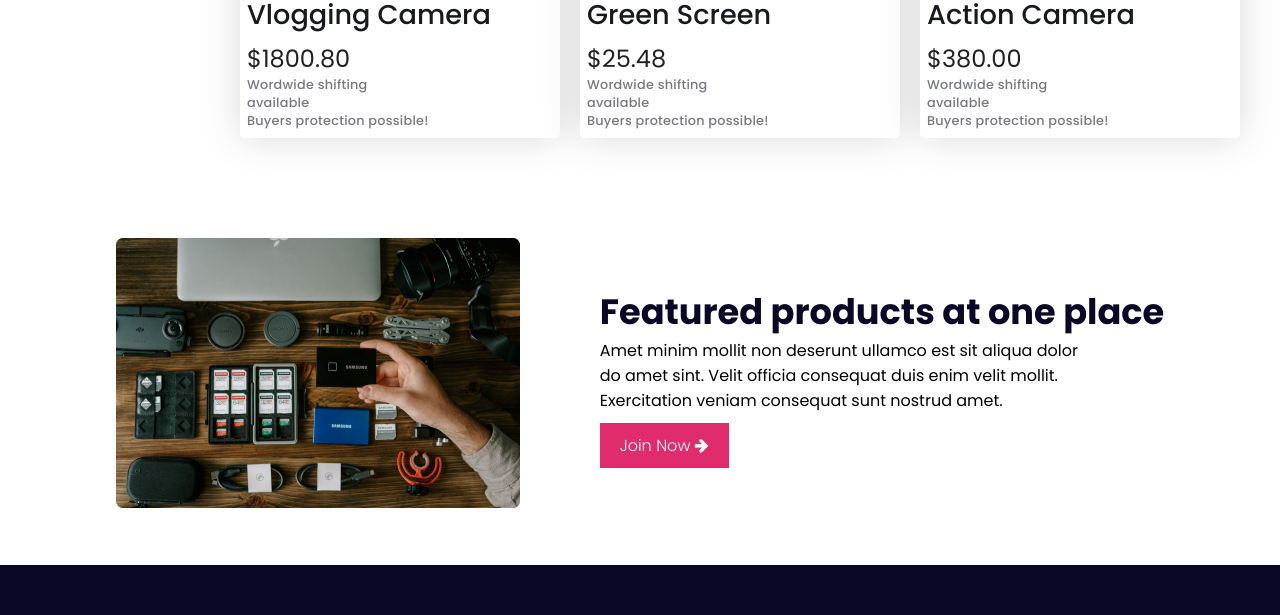
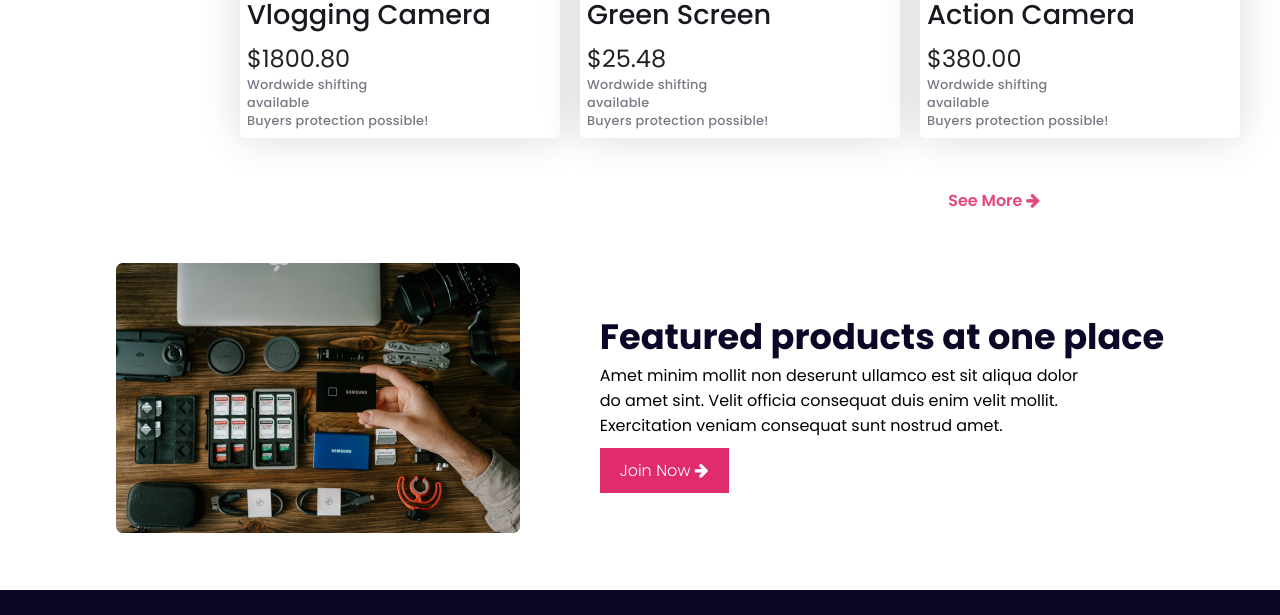
Before and after one commit to Its-Shojib/Influencer-Store, a plain HTML site: page index.html in a window 1280 px wide. Shown: the part 2045-2660 px from the top of the page. Drawn offline with Linux system fonts and the light colour scheme.

Commit message:
See More Added

```diff
--- a/index.html
+++ b/index.html
@@ -166,6 +166,9 @@
                 </p>
             </div>
         </div>
+        <div class="see-more">
+            <p class="see">See More <i class="fa fa-arrow-right" aria-hidden="true"></i></p>
+        </div>
 
         <div class="product">
             <div class="product-img">
--- a/style.css
+++ b/style.css
@@ -138,6 +138,18 @@
     padding: 0px 7px;
 }
 
+.see-more {
+    position: relative;
+    padding: 0px 240px;
+}
+
+.see {
+    color: rgba(224, 44, 109, 0.87);
+    font-size: 1rem;
+    font-weight: 600;
+    text-align: right;
+}
+
 .product {
     padding: 50px 0px;
     display: flex;
@@ -185,19 +197,22 @@ footer .small-text {
     font-weight: 600;
     text-align: center;
 }
-footer ul{
+
+footer ul {
     display: flex;
     gap: 20px;
     justify-content: center;
     align-items: center;
 
 }
-footer ul li{
+
+footer ul li {
     list-style: none;
     padding-right: 30px;
     padding-top: 10px;
 }
-footer ul li a{
+
+footer ul li a {
     text-decoration: none;
     font-size: 1rem;
     color: #FFF;
```
